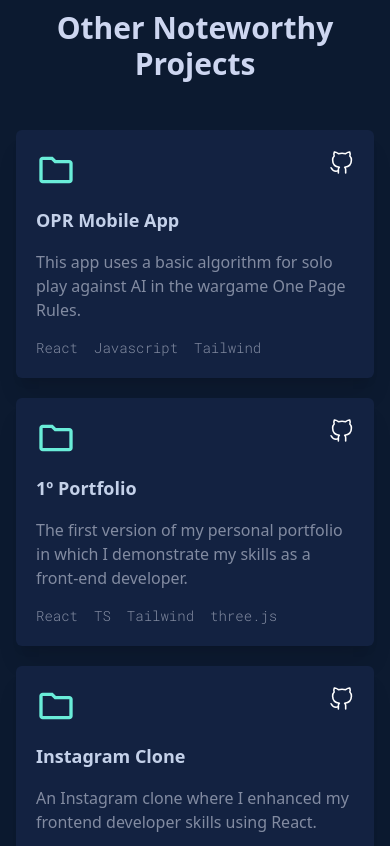
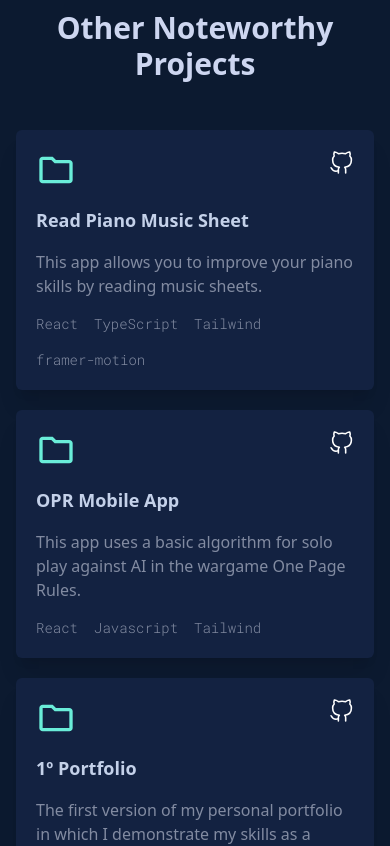
Before and after one commit to LucasDDiazCuenca/Portfolio2, a React (Vite) app: page / in a window 390 px wide. Shown: the part 5400-6246 px from the top of the page. Built offline with nearby package versions, Linux system fonts and the light colour scheme.

Commit message:
add another project

```diff
--- a/src/components/OtherNoteworthyProjects.tsx
+++ b/src/components/OtherNoteworthyProjects.tsx
@@ -15,6 +15,12 @@ const OtherNoteworthyProjects = () => {
 	};
 
 	const projects = [
+		{
+			title: "Read Piano Music Sheet",
+			description: "This app allows you to improve your piano skills by reading music sheets.",
+			technologies: ["React", "TypeScript", "Tailwind", "framer-motion"],
+			link: "https://github.com/LucasDDiazCuenca/PianoNoteStudy",
+		},
 		{
 			title: "OPR Mobile App",
 			description: "This app uses a basic algorithm for solo play against AI in the wargame One Page Rules.",
@@ -48,7 +54,7 @@ const OtherNoteworthyProjects = () => {
 			</motion.h2>
 
 			<motion.div
-				className="flex flex-col sm:flex-row items-center justify-center gap-5 w-full"
+				className="flex flex-col sm:flex-row sm:flex-wrap items-center justify-center gap-5 w-full"
 				initial={{ opacity: 0 }}
 				animate={isInView ? { opacity: 1 } : {}}
 				transition={{ staggerChildren: 0.3 }}
```
Also changed, not shown: 1 other file (tests, documents, lock files or other folders).
